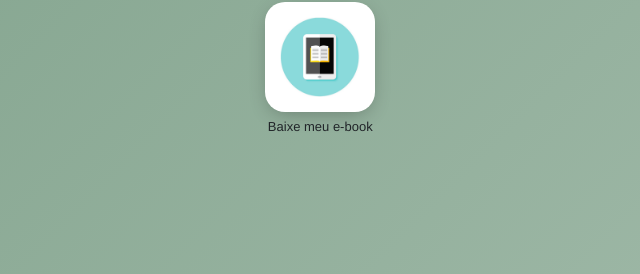
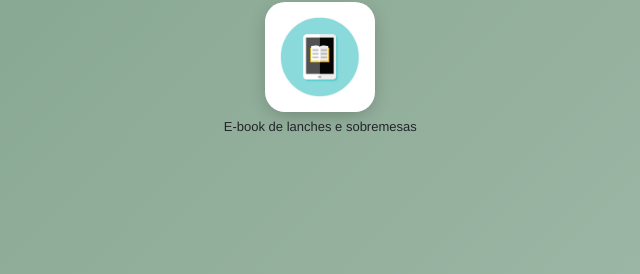
Before and after one commit to victommasi/links-jessica-vilela, a plain HTML site: page index.html in a window 1280 px wide. Shown: the part 238-512 px from the top of the page, 636-1276 px from the left. Drawn offline with nearby package versions, Linux system fonts and the light colour scheme; a web font is replaced by a local one.

Commit message:
renaming book

```diff
--- a/index.html
+++ b/index.html
@@ -46,7 +46,7 @@
 								<img src="images/ebook-2.png" alt="Ebook" title="Imagem Ebook"/>
 							</a>
 						</div>
-						<p> Baixe meu e-book </p>
+						<p> E-book de lanches e sobremesas </p>
 					</li>
 					<li>
 						<div>
```
Also changed, not shown: 2 other files.
